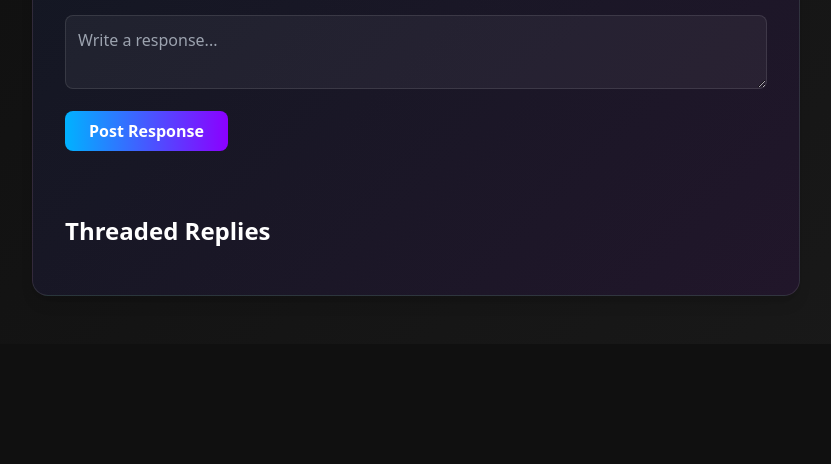
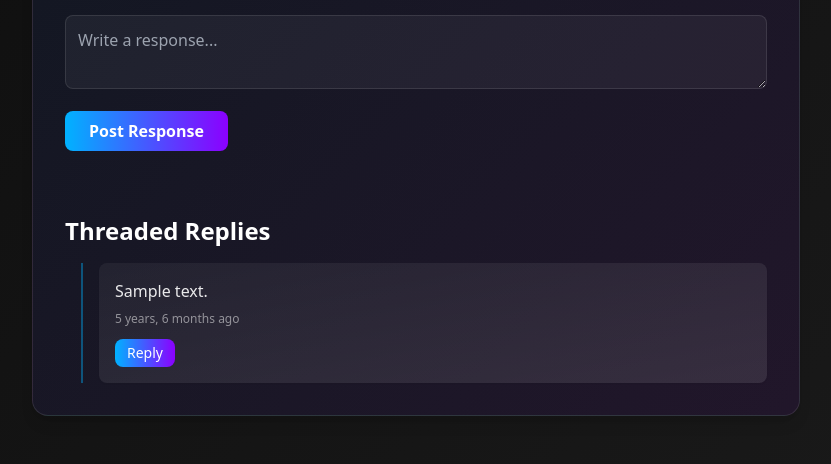
Before and after one commit to LennoxBoyd/LowkeyWall, a Django app: page /confession/1/ in a window 1280 px wide. Shown: the part 888-1352 px from the top of the page, without its empty margins (224-1055 px from the left). Before the commit the page ends 1184 px from the top, so only its background shows below. Run offline with Django 5.2, Linux system fonts and the light colour scheme; data comes from the database, SQL or seed files in the repository; both versions use the stored data as it was after the commit; tables that the repository leaves empty hold one stand-in row (values such as "Sample post"); some libraries are stand-ins or nearby versions.

Commit message:
Resolve merge conflict in urls.py

```diff
--- a/LowkeyWall/templates/confession_detail.html
+++ b/LowkeyWall/templates/confession_detail.html
@@ -130,6 +130,48 @@
 {% endif %}
 
   </div>
+<script>
+document.addEventListener('DOMContentLoaded', () => {
+  document.querySelectorAll('.reply-toggle').forEach(link => {
+    link.addEventListener('click', (e) => {
+      e.preventDefault();
+      const container = link.nextElementSibling;
+      container.classList.toggle('hidden');
+    });
+  });
+
+  document.addEventListener('submit', async (e) => {
+    if (e.target.matches('.reply-form')) {
+      e.preventDefault();
+      const form = e.target;
+      const url = form.dataset.replyUrl;
+
+      const formData = new FormData(form);
+      const response = await fetch(url, {
+        method: 'POST',
+        headers: {
+          'X-CSRFToken': formData.get('csrfmiddlewaretoken'),
+        },
+        body: formData
+      });
+      const data = await response.json();
+
+      if (data.success) {
+        form.closest('.reply-form-container').classList.add('hidden');
+        form.reset();
+
+        // Append new reply under parent
+        const newReply = document.createElement('div');
+        newReply.innerHTML = data.html;
+        form.closest('div').appendChild(newReply);
+      } else {
+        alert('Error posting reply.');
+      }
+    }
+  });
+});
+</script>
+
 
 </body>
 </html>
--- a/LowkeyWall/templates/reply_item.html
+++ b/LowkeyWall/templates/reply_item.html
@@ -0,0 +1,16 @@
+<div class="ml-4 border-l-2 border-primary/40 pl-4 mt-4">
+  <div class="bg-gradient-to-br from-white/5 to-white/10 p-4 rounded-lg shadow-sm">
+    <p class="text-white/90">{{ reply.message }}</p>
+    <small class="text-white/50 text-xs block mt-2">{{ reply.created_at|timesince }} ago</small>
+
+    <!-- Reply button -->
+    <a href="{% url 'post_reply' confession.id reply.id %}"
+       class="inline-block mt-3 px-3 py-1 text-sm bg-gradient-to-r from-primary to-secondary rounded-button font-medium hover:opacity-90 transition">
+      Reply
+    </a>
+  </div>
+
+  {% for child in reply.children.all %}
+    {% include "reply_item.html" with reply=child %}
+  {% endfor %}
+</div>
```
Also changed, not shown: db.sqlite3.
